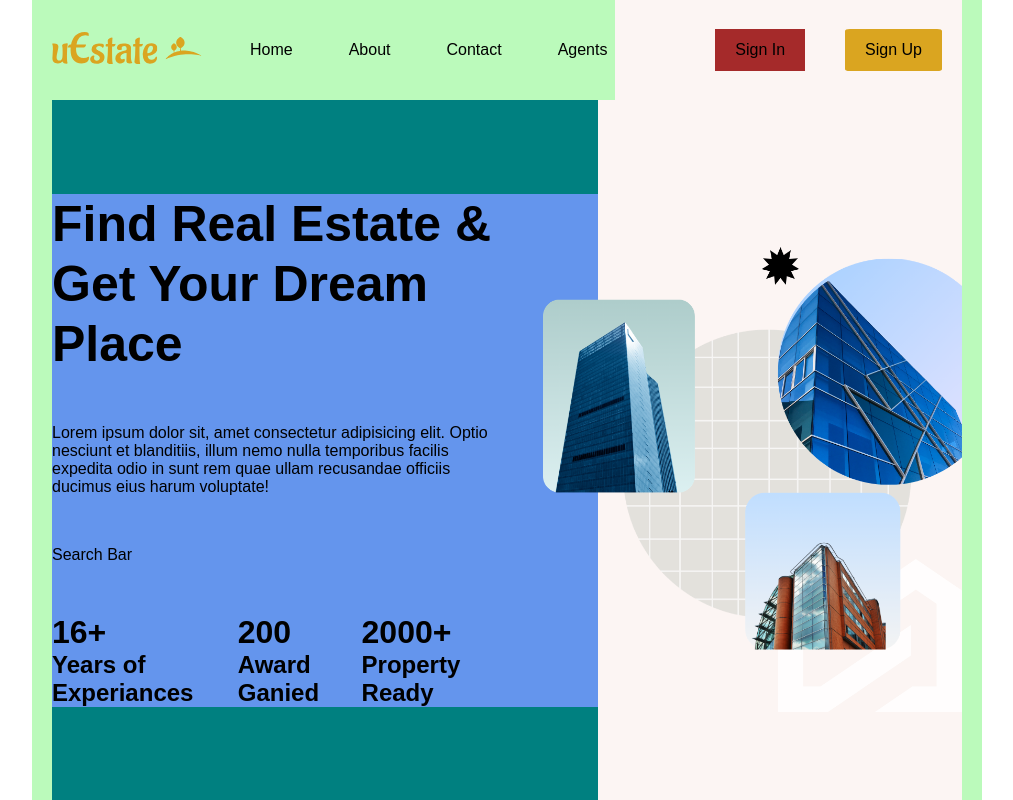
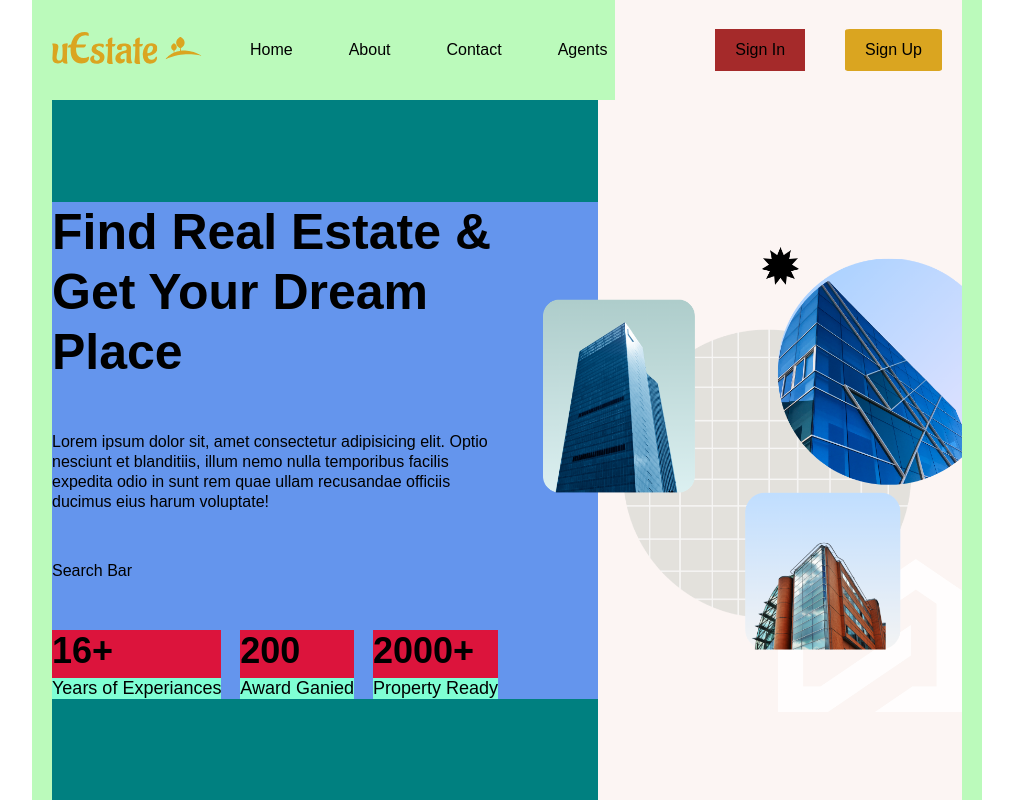
Before and after one commit to andryariadi/real-estate-app, a React (Vite) app in the folder estate-app/: page / in a window 1280 px wide. Shown: the top 800 px of the page, without its empty margins (133-1146 px from the left). Built offline with nearby package versions, Linux system fonts and the light colour scheme.

Commit message:
styling home page

```diff
--- a/estate-app/src/routes/HomePage/homePage.scss
+++ b/estate-app/src/routes/HomePage/homePage.scss
@@ -23,11 +23,29 @@
       }
 
       .desc {
+        line-height: 20px;
       }
 
       .countContainer {
         display: flex;
         justify-content: space-between;
+
+        .count {
+          display: flex;
+          flex-direction: column;
+
+          h1 {
+            font-size: 36px;
+            background-color: crimson;
+            height: 48px;
+          }
+
+          h2 {
+            font-size: 18px;
+            font-weight: 300;
+            background-color: aquamarine;
+          }
+        }
       }
     }
   }
```
